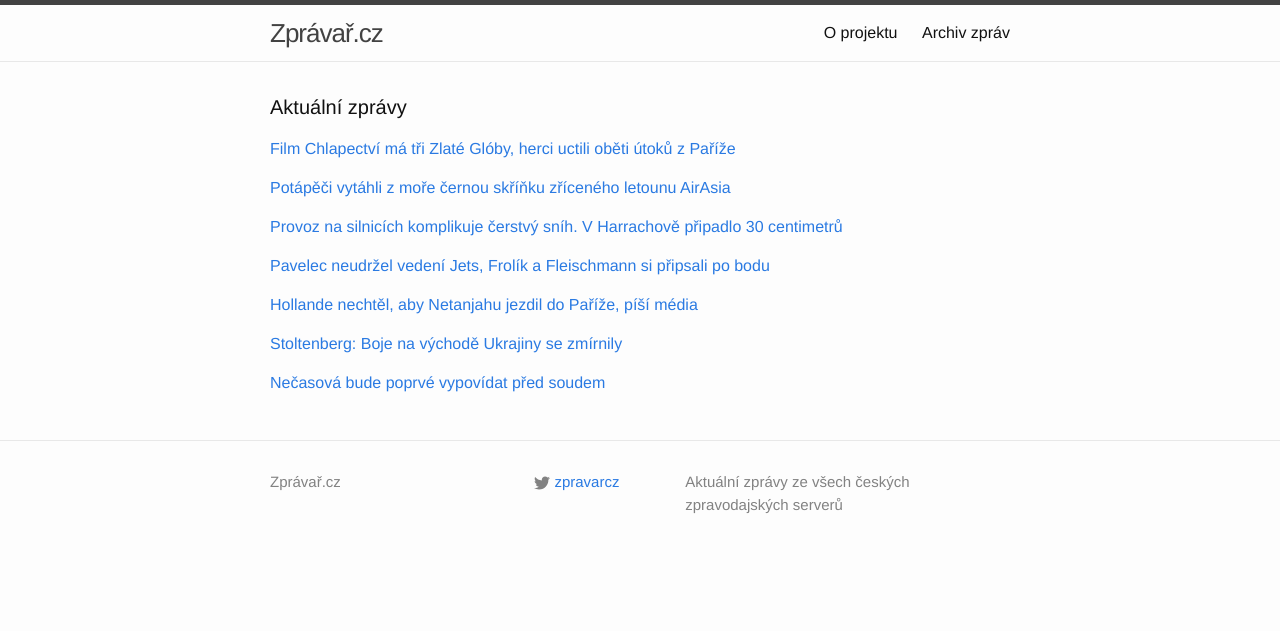
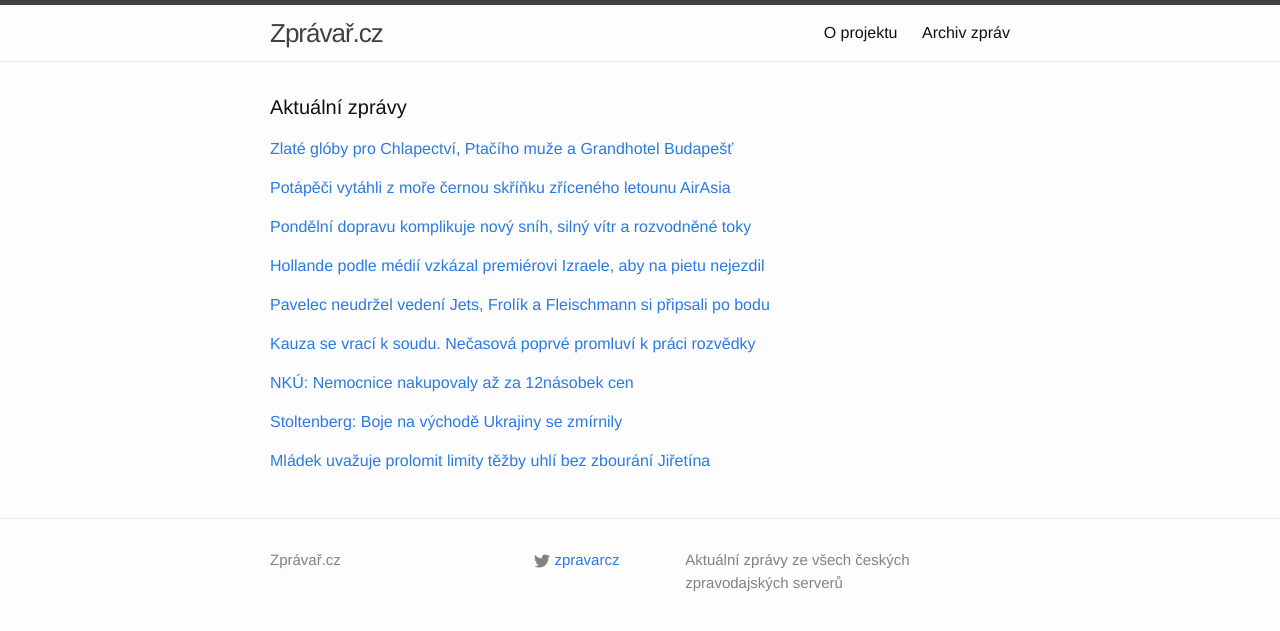
Before and after one commit to adliska/zpravar, a Jekyll site: the page built from index.html, in a window 1280 px wide. Shown: the top 631 px of the page. Built offline with Jekyll 4.4.1, drawn with Linux system fonts in a browser that asks for light colours.

Commit message:
zpravar news update

```diff
--- a/index.html
+++ b/index.html
@@ -5,9 +5,10 @@ layout: default
 <div class="home">
     <h1 class="page-heading">Aktuální zprávy</h1>
 
-<p><a href="javascript:;" onclick="toggle_visibility('zpravy0')">Film Chlapectví má tři Zlaté Glóby, herci uctili oběti útoků z Paříže</a></p>
+<p><a href="javascript:;" onclick="toggle_visibility('zpravy0')">Zlaté glóby pro Chlapectví, Ptačího muže a Grandhotel Budapešť</a></p>
 <div id="zpravy0" style="display:none">
 <ul>
+<li><a href=http://echo24.cz/a/igYTc>Zlaté glóby pro Chlapectví, Ptačího muže a Grandhotel Budapešť - echo24.cz</a></li>
 <li><a href=http://www.denik.cz/film/film-chlapectvi-ma-tri-zlate-globy-herci-uctili-obeti-utoku-z-parize-20150112.html>Film Chlapectví má tři Zlaté Glóby, herci uctili oběti útoků z Paříže - www.denik.cz</a></li>
 <li><a href=http://www.lidovky.cz/chlapectvi-ma-tri-zlate-globy-herci-uctili-obeti-utoku-z-parize-pvh-/kultura.aspx?c=A150112_071920_ln_domov_sk>Chlapectví má tři Zlaté Glóby, herci uctili oběti útoků z Paříže  - www.lidovky.cz</a></li>
 <li><a href=http://www.tyden.cz/rubriky/kultura/film/zlate-globy-chlapectvi-trumflo-birdmana-radost-i-pro-rusy_329788.html>Zlaté glóby: Chlapectví trumflo Birdmana. Radost i pro Rusy - www.tyden.cz</a></li>
@@ -30,9 +30,10 @@ layout: default
 <li><a href=http://www.ceskenoviny.cz/zpravy/zpravy/potapeci-vytahli-z-more-cernou-skrinku-zriceneho-letounu-airasia/1167742>Potápěči vytáhli z moře černou skříňku zříceného letounu AirAsia - www.ceskenoviny.cz</a></li>
 <li><a href=http://www.novinky.cz/zahranicni/svet/358467-potapeci-vytahli-z-more-cernou-skrinku-zriceneho-aibusu.html>Potápěči vytáhli z moře černou skříňku zříceného aibusu  - www.novinky.cz</a></li>
 </ul>
-</div><p><a href="javascript:;" onclick="toggle_visibility('zpravy2')">Provoz na silnicích komplikuje čerstvý sníh. V Harrachově připadlo 30 centimetrů</a></p>
+</div><p><a href="javascript:;" onclick="toggle_visibility('zpravy2')">Pondělní dopravu komplikuje nový sníh, silný vítr a rozvodněné toky</a></p>
 <div id="zpravy2" style="display:none">
 <ul>
+<li><a href=http://zpravy.idnes.cz/jizdu-komplikuje-novy-snih-silny-vitr-i-nehody-fri-/domaci.aspx?c=A150112_074337_domaci_jpl>Pondělní dopravu komplikuje nový sníh, silný vítr a rozvodněné toky - zpravy.idnes.cz</a></li>
 <li><a href=http://www.denik.cz/z_domova/provoz-na-silnicich-komplikuje-cerstvy-snih-v-harrachove-pripadlo-30-centimetru.html>Provoz na silnicích komplikuje čerstvý sníh. V Harrachově připadlo 30 centimetrů - www.denik.cz</a></li>
 <li><a href=http://zpravy.aktualne.cz/regiony/liberecky/snih-zavrel-kamionum-harrachov-pres-noc-ho-napadlo-30-cm/r~077b00ae9a2611e4a10c0025900fea04/>Sníh zavřel kamionům Harrachov, přes noc ho napadlo 30 cm - zpravy.aktualne.cz</a></li>
 <li><a href=http://www.ceskenoviny.cz/zpravy/zpravy/dopravu-ztezuje-snih-a-narazovy-vitr-pro-kamiony-uzavren-harrachov/1167749>Dopravu ztěžuje sníh a nárazový vítr, pro kamiony uzavřen Harrachov - www.ceskenoviny.cz</a></li>
@@ -40,8 +41,17 @@ layout: default
 <li><a href=http://www.ceskenoviny.cz/zpravy/zpravy/dopravu-snih-a-ztezuje-narazovy-vitr/1167749>Dopravu sníh a ztěžuje nárazový vítr - www.ceskenoviny.cz</a></li>
 <li><a href=http://www.ceskenoviny.cz/zpravy/zpravy/dopravu-ve-zlinskem-kraji-ztezuje-narazovy-vitr-misty-i-snezilo/1167749>Dopravu ve Zlínském kraji ztěžuje nárazový vítr, místy i sněžilo - www.ceskenoviny.cz</a></li>
 </ul>
-</div><p><a href="javascript:;" onclick="toggle_visibility('zpravy3')">Pavelec neudržel vedení Jets, Frolík a Fleischmann si připsali po bodu</a></p>
+</div><p><a href="javascript:;" onclick="toggle_visibility('zpravy3')">Hollande podle médií vzkázal premiérovi Izraele, aby na pietu nejezdil</a></p>
 <div id="zpravy3" style="display:none">
+<ul>
+<li><a href=http://zpravy.idnes.cz/hollande-nechtel-izraelskeho-prezidenta-na-pochodu-parizi-paz-/zahranicni.aspx?c=A150112_081822_zahranicni_skr>Hollande podle médií vzkázal premiérovi Izraele, aby na pietu nejezdil - zpravy.idnes.cz</a></li>
+<li><a href=http://www.lidovky.cz/hollande-nechtel-aby-netanjahu-jezdil-do-parize-fr7-/zpravy-svet.aspx?c=A150112_074326_ln_zahranici_sk>Hollande nechtěl, aby Netanjahu jezdil do Paříže, píší média  - www.lidovky.cz</a></li>
+<li><a href=http://www.tyden.cz/rubriky/zahranici/amerika/proc-nebyl-obama-na-pochodu-v-parizi-divi-se-amerika_329787.html>Proč nebyl Obama na pochodu v Paříži?! diví se Amerika - www.tyden.cz</a></li>
+<li><a href=http://www.novinky.cz/zahranicni/evropa/358468-media-v-usa-se-divi-proc-nebyl-obama-na-pochodu-v-parizi.html>Média v USA se diví, proč nebyl Obama na pochodu v Paříži - www.novinky.cz</a></li>
+<li><a href=http://www.ceskenoviny.cz/zpravy/zpravy/hollande-pry-nechtel-aby-netanjahu-jezdil-do-parize-pisi-media/1167733>Hollande prý nechtěl, aby Netanjahu jezdil do Paříže, píší média - www.ceskenoviny.cz</a></li>
+</ul>
+</div><p><a href="javascript:;" onclick="toggle_visibility('zpravy4')">Pavelec neudržel vedení Jets, Frolík a Fleischmann si připsali po bodu</a></p>
+<div id="zpravy4" style="display:none">
 <ul>
 <li><a href=http://www.denik.cz/hokej/pavelec-neudrzel-vedeni-jets-dres-selanneho-slavnostne-vyradili-20150112.html>Pavelec neudržel vedení Jets, Frolík a Fleischmann si připsali po bodu - www.denik.cz</a></li>
 <li><a href=http://www.rozhlas.cz/_zprava/pavelec-s-frolikem-ztratili-zapas-v-anaheimu-fleischmann-asistoval-u-vyhry--1442252>Pavelec s Frolíkem ztratili zápas v Anaheimu, Fleischmann asistoval u výhry - www.rozhlas.cz</a></li>
@@ -49,27 +59,35 @@ layout: default
 <li><a href=http://sport.aktualne.cz/pavelec-neudrzel-vedeni-jets-anaheim-vyvesil-selanneho-dres/r~6b3cb5069a2111e4ba57002590604f2e/>Pavelec neudržel vedení Jets, Anaheim vyvěsil Selänneho dres - sport.aktualne.cz</a></li>
 <li><a href=http://www.sportovninoviny.cz/zpravy/pavelec-neudrzel-vedeni-jets-dres-selanneho-slavnostne-vyradili/1167754>Pavelec neudržel vedení Jets, dres Selänneho slavnostně vyřadili - www.sportovninoviny.cz</a></li>
 </ul>
-</div><p><a href="javascript:;" onclick="toggle_visibility('zpravy4')">Hollande nechtěl, aby Netanjahu jezdil do Paříže, píší média </a></p>
-<div id="zpravy4" style="display:none">
+</div><p><a href="javascript:;" onclick="toggle_visibility('zpravy5')">Kauza se vrací k soudu. Nečasová poprvé promluví k práci rozvědky </a></p>
+<div id="zpravy5" style="display:none">
 <ul>
-<li><a href=http://www.lidovky.cz/hollande-nechtel-aby-netanjahu-jezdil-do-parize-fr7-/zpravy-svet.aspx?c=A150112_074326_ln_zahranici_sk>Hollande nechtěl, aby Netanjahu jezdil do Paříže, píší média  - www.lidovky.cz</a></li>
-<li><a href=http://www.tyden.cz/rubriky/zahranici/amerika/proc-nebyl-obama-na-pochodu-v-parizi-divi-se-amerika_329787.html>Proč nebyl Obama na pochodu v Paříži?! diví se Amerika - www.tyden.cz</a></li>
-<li><a href=http://www.novinky.cz/zahranicni/evropa/358468-media-v-usa-se-divi-proc-nebyl-obama-na-pochodu-v-parizi.html>Média v USA se diví, proč nebyl Obama na pochodu v Paříži - www.novinky.cz</a></li>
-<li><a href=http://www.ceskenoviny.cz/zpravy/zpravy/hollande-pry-nechtel-aby-netanjahu-jezdil-do-parize-pisi-media/1167733>Hollande prý nechtěl, aby Netanjahu jezdil do Paříže, píší média - www.ceskenoviny.cz</a></li>
+<li><a href=http://www.lidovky.cz/necasova-promluvi-kvuli-udajnemu-zneuziti-rozvedky-kauza-se-vraci-k-soudu-16o-/zpravy-domov.aspx?c=A150112_082406_ln_domov_sk>Kauza se vrací k soudu. Nečasová poprvé promluví k práci rozvědky  - www.lidovky.cz</a></li>
+<li><a href=http://www.denik.cz/z_domova/necasova-bude-poprve-vypovidat-pred-soudem-20150112.html>Nečasová bude poprvé vypovídat před soudem - www.denik.cz</a></li>
+<li><a href=http://www.ceskatelevize.cz/ct24/domaci/297880-kauza-nagyova-znovu-u-soudu-palenik-hodla-vypovidat/>Kauza Nagyová znovu u soudu. Páleník hodlá vypovídat - www.ceskatelevize.cz</a></li>
+<li><a href=http://www.rozhlas.cz/_zprava/jana-necasova-ma-vypovidat-pred-soudem-kvuli-udajnemu-zneuziti-vojenskeho-zpravodajstvi--1442216>Jana Nečasová má vypovídat před soudem kvůli údajnému zneužití Vojenského zpravodajství - www.rozhlas.cz</a></li>
 </ul>
-</div><p><a href="javascript:;" onclick="toggle_visibility('zpravy5')">Stoltenberg: Boje na východě Ukrajiny se zmírnily</a></p>
-<div id="zpravy5" style="display:none">
+</div><p><a href="javascript:;" onclick="toggle_visibility('zpravy6')">NKÚ: Nemocnice nakupovaly až za 12násobek cen</a></p>
+<div id="zpravy6" style="display:none">
+<ul>
+<li><a href=http://www.tyden.cz/rubriky/domaci/nku-nemocnice-nakupovaly-az-za-12nasobek-cen_329796.html>NKÚ: Nemocnice nakupovaly až za 12násobek cen - www.tyden.cz</a></li>
+<li><a href=http://zpravy.aktualne.cz/domaci/nku-nemocnice-nakupovaly-vybaveni-az-za-12nasobek-cen/r~b61af59c9a2b11e4ba57002590604f2e/>NKÚ: Nemocnice nakupovaly vybavení až za 12násobek cen - zpravy.aktualne.cz</a></li>
+<li><a href=http://www.financninoviny.cz/zpravodajstvi/zpravy/nku-rop-jihozapad-umoznil-nemocnicim-nakupy-az-za-12nasobek-cen/1167780>NKÚ: ROP Jihozápad umožnil nemocnicím nákupy až za 12násobek cen - www.financninoviny.cz</a></li>
+<li><a href=http://www.denik.cz/ekonomika/rop-jihozapad-umoznil-nemocnicim-nakupy-az-za-12nasobek-cen-20150112.html>ROP Jihozápad umožnil nemocnicím nákupy až za 12násobek cen - www.denik.cz</a></li>
+</ul>
+</div><p><a href="javascript:;" onclick="toggle_visibility('zpravy7')">Stoltenberg: Boje na východě Ukrajiny se zmírnily</a></p>
+<div id="zpravy7" style="display:none">
 <ul>
 <li><a href=http://zpravy.e15.cz/zahranicni/politika/stoltenberg-boje-na-vychode-ukrajiny-se-zmirnily-1152284>Stoltenberg: Boje na východě Ukrajiny se zmírnily - zpravy.e15.cz</a></li>
 <li><a href=http://www.lidovky.cz/boje-na-vychode-ukrajiny-se-zmirnily-uvedl-sef-nato-fx6-/zpravy-svet.aspx?c=A150112_072319_ln_zahranici_sk>Boje na východě Ukrajiny se zmírnily, uvedl šéf NATO  - www.lidovky.cz</a></li>
 <li><a href=http://www.tyden.cz/rubriky/zahranici/rusko-a-okoli/sef-nato-rusove-dal-operuji-na-ukrajine-boje-ale-oslabily_329790.html>Šéf NATO: Rusové dál operují na Ukrajině, boje ale oslabily - www.tyden.cz</a></li>
 <li><a href=http://www.ceskenoviny.cz/zpravy/zpravy/boje-na-vychode-ukrajiny-se-zmirnily-uvedl-sef-nato/1167753>Boje na východě Ukrajiny se zmírnily, uvedl šéf NATO - www.ceskenoviny.cz</a></li>
 </ul>
-</div><p><a href="javascript:;" onclick="toggle_visibility('zpravy6')">Nečasová bude poprvé vypovídat před soudem</a></p>
-<div id="zpravy6" style="display:none">
+</div><p><a href="javascript:;" onclick="toggle_visibility('zpravy8')">Mládek uvažuje prolomit limity těžby uhlí bez zbourání Jiřetína</a></p>
+<div id="zpravy8" style="display:none">
 <ul>
-<li><a href=http://www.denik.cz/z_domova/necasova-bude-poprve-vypovidat-pred-soudem-20150112.html>Nečasová bude poprvé vypovídat před soudem - www.denik.cz</a></li>
-<li><a href=http://www.ceskatelevize.cz/ct24/domaci/297880-kauza-nagyova-znovu-u-soudu-palenik-hodla-vypovidat/>Kauza Nagyová znovu u soudu. Páleník hodlá vypovídat - www.ceskatelevize.cz</a></li>
-<li><a href=http://www.rozhlas.cz/_zprava/jana-necasova-ma-vypovidat-pred-soudem-kvuli-udajnemu-zneuziti-vojenskeho-zpravodajstvi--1442216>Jana Nečasová má vypovídat před soudem kvůli údajnému zneužití Vojenského zpravodajství - www.rozhlas.cz</a></li>
+<li><a href=http://www.financninoviny.cz/zpravodajstvi/zpravy/mladek-uvazuje-prolomit-limity-tezby-uhli-bez-zbourani-jiretina/1167787>Mládek uvažuje prolomit limity těžby uhlí bez zbourání Jiřetína - www.financninoviny.cz</a></li>
+<li><a href=http://www.ceskatelevize.cz/ct24/ekonomika/297920-prolomeni-limitu-je-na-stole-obce-chce-mladek-nechat-stat/>Prolomení limitů je na stole, obce chce Mládek nechat stát - www.ceskatelevize.cz</a></li>
+<li><a href=http://zpravy.e15.cz/byznys/prumysl-a-energetika/mladek-ma-plan-co-s-tezbou-uhli-1152224>Mládek má plán, co s těžbou uhlí - zpravy.e15.cz</a></li>
 </ul>
 </div></div>
```
Also changed, not shown: other parts of index.html (+0 -1 lines).
